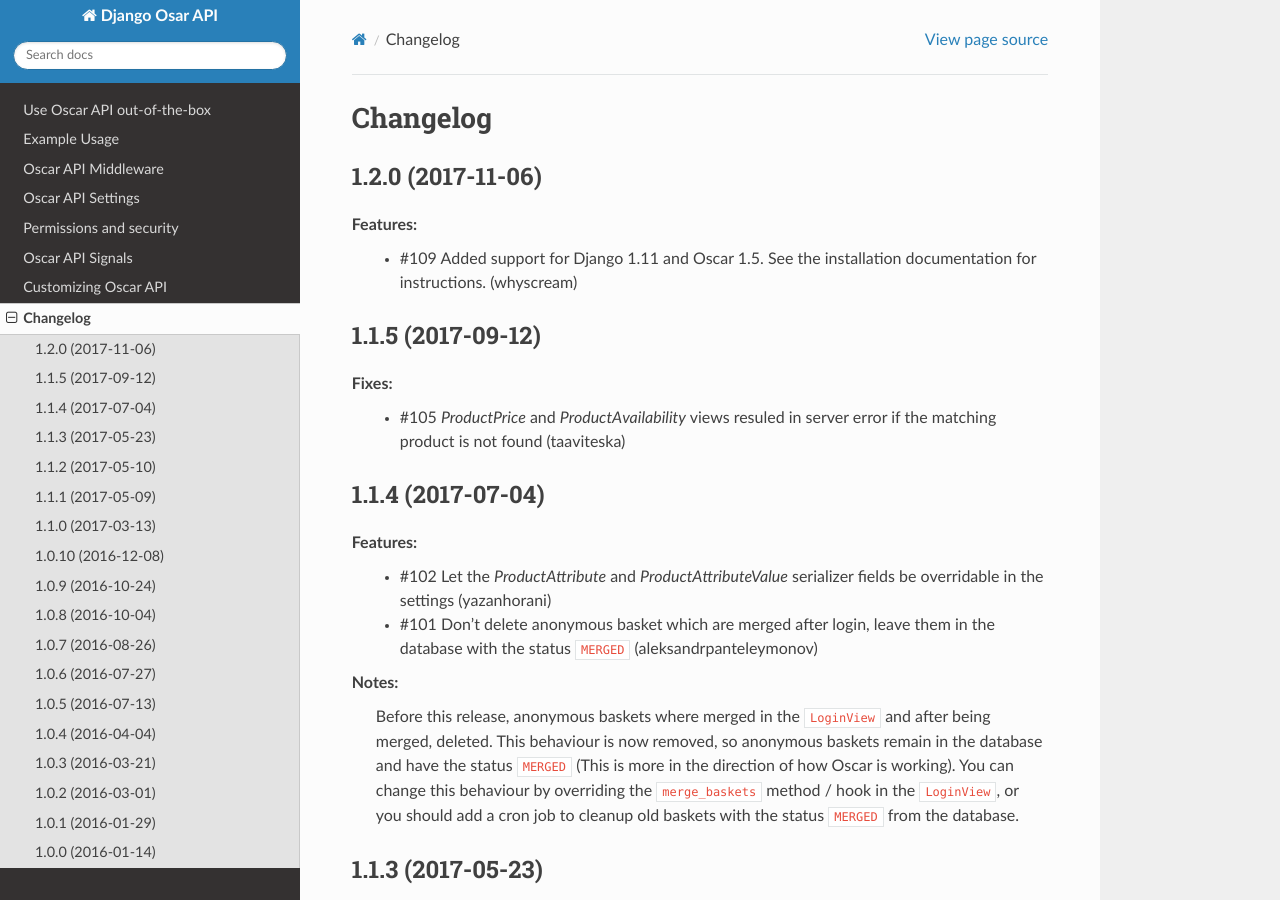
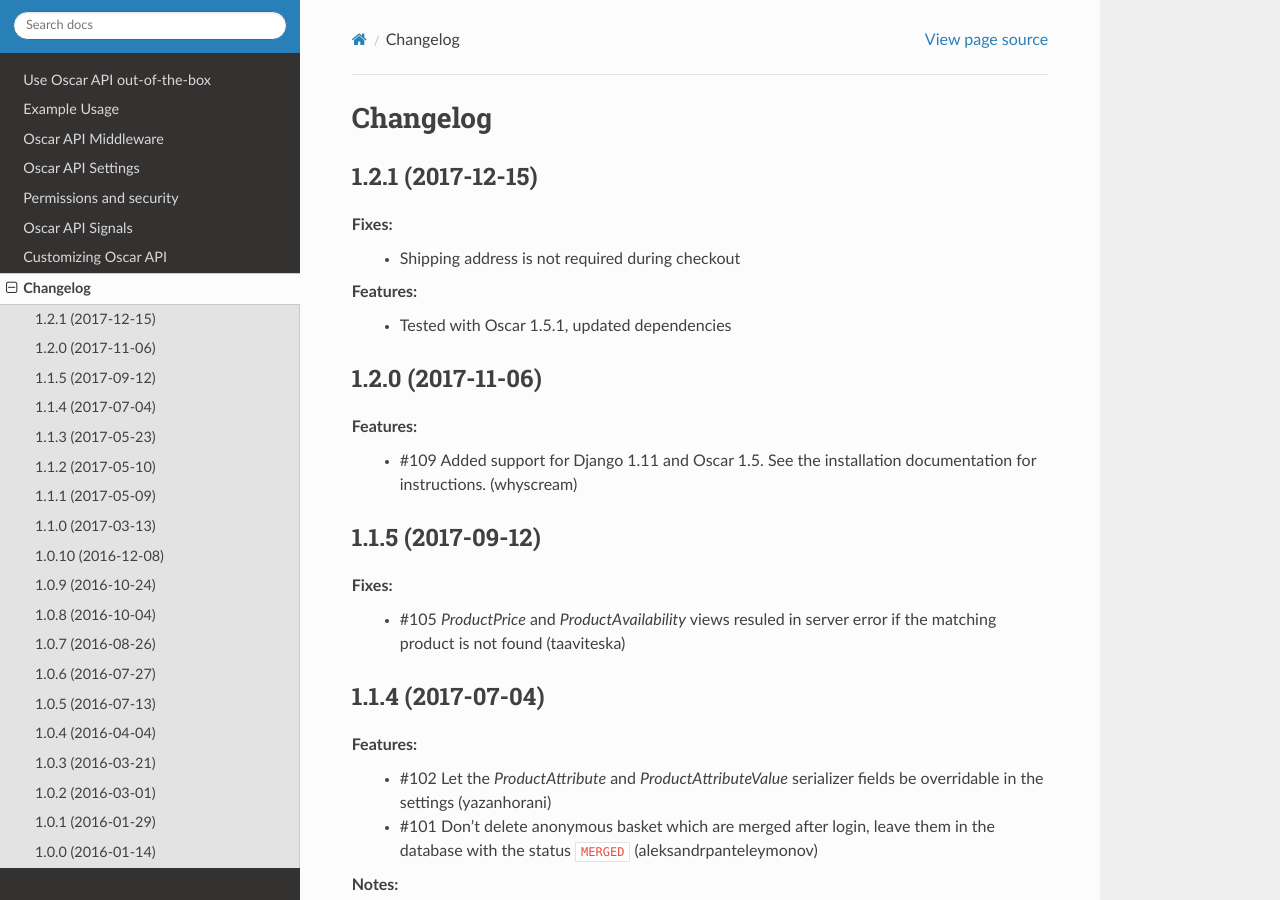
Before and after one commit to django-oscar/django-oscar-api, a Sphinx documentation site: the page built from docs/source/changelog.rst, in a window 1280 px wide and 900 px high. Built offline with Sphinx 7.4.7 and the Read the Docs theme 2.0.0, drawn with Linux system fonts in a browser that asks for light colours.

Commit message:
Prepare for release

```diff
--- a/docs/source/changelog.rst
+++ b/docs/source/changelog.rst
@@ -1,6 +1,14 @@
 =========
 Changelog
 =========
+1.2.1 (2017-12-15)
+-------------------
+Fixes:
+  * Shipping address is not required during checkout
+
+Features:
+  * Tested with Oscar 1.5.1, updated dependencies
+
 1.2.0 (2017-11-06)
 -------------------
 Features:
--- a/setup.py
+++ b/setup.py
@@ -1,6 +1,6 @@
 from setuptools import setup, find_packages
 
-__version__ = "1.2.0"
+__version__ = "1.2.1"
 
 
 setup(
```
